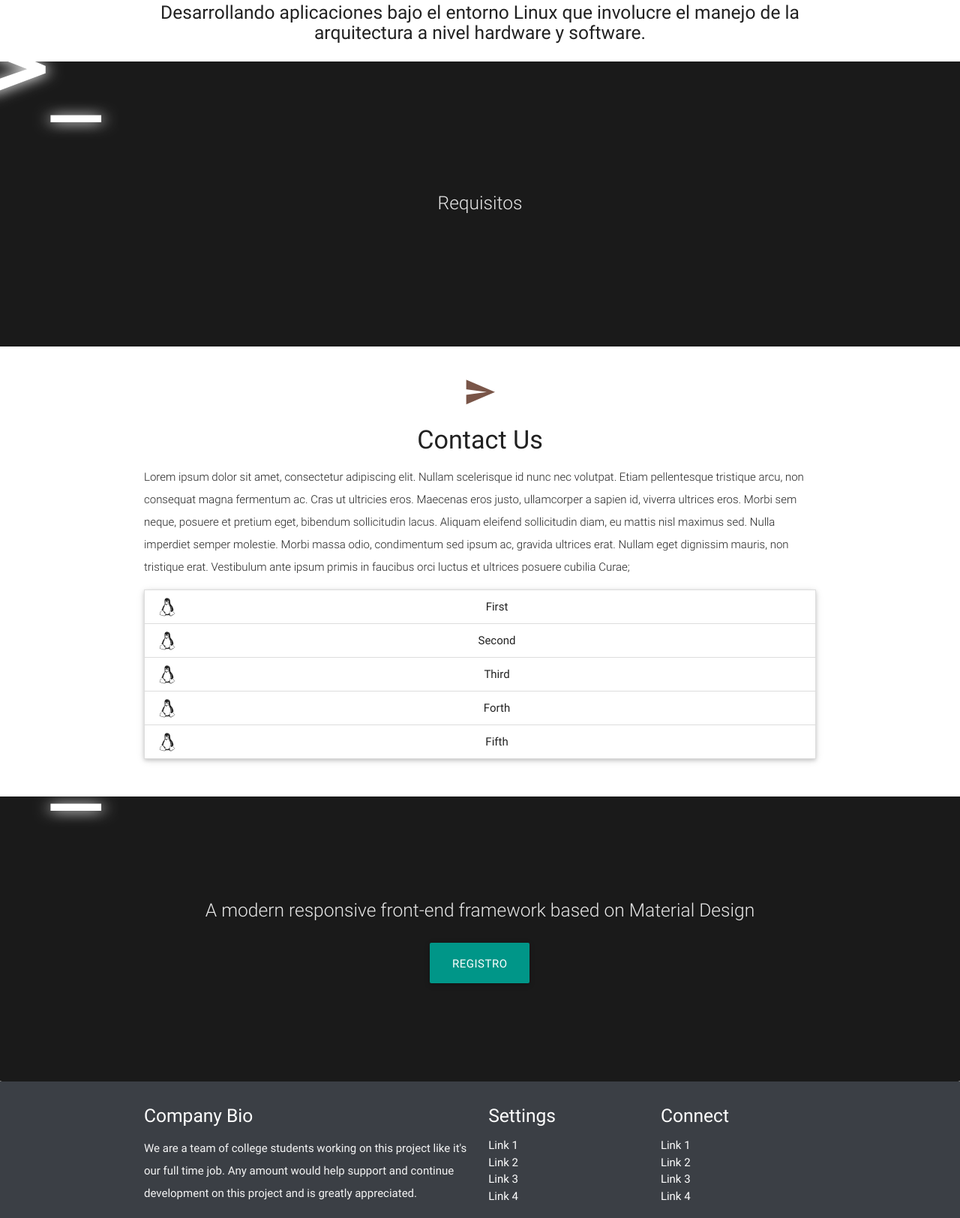
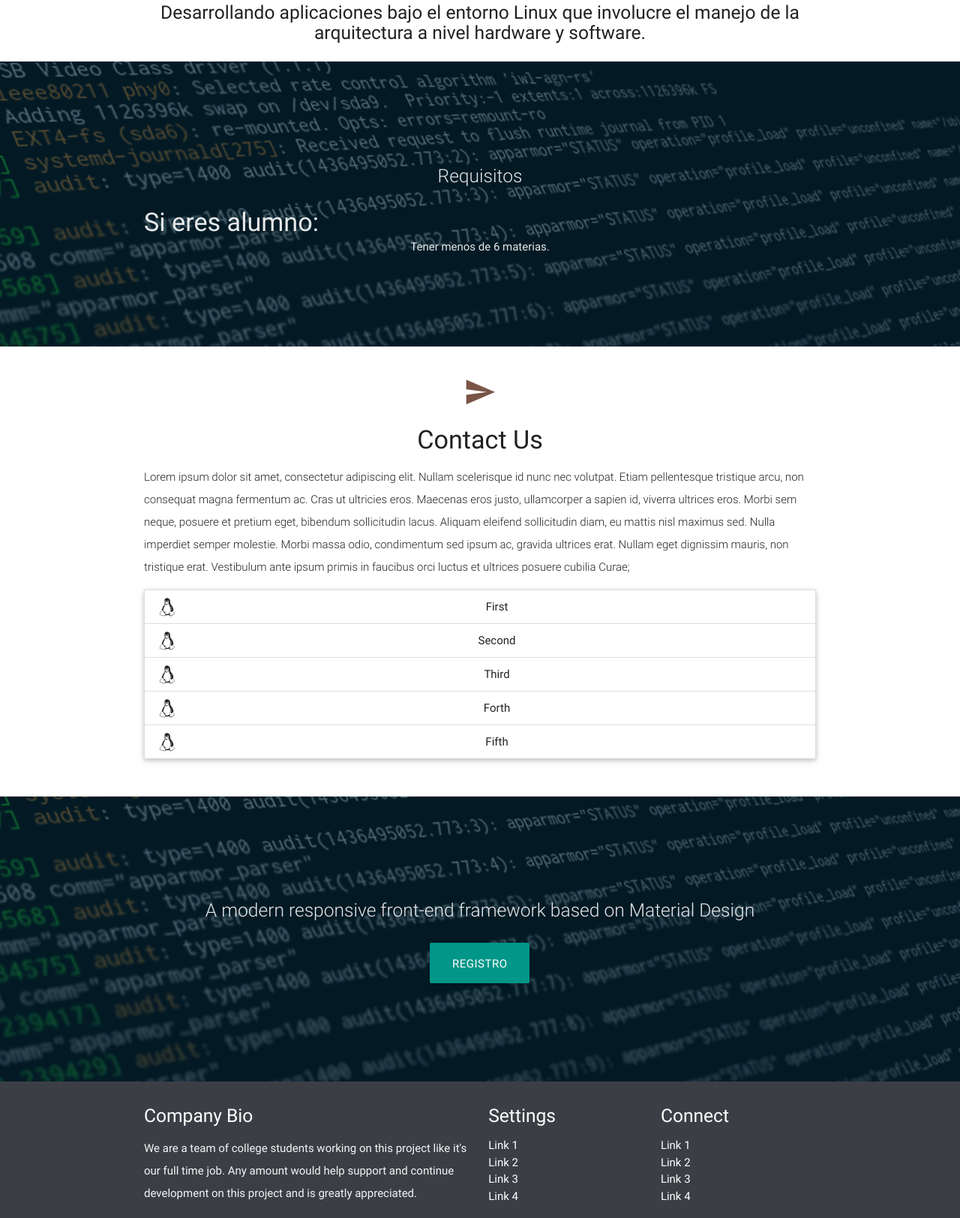
Before and after one commit to Linuxeando/Pagina, a plain HTML site: page preview.html in a window 1280 px wide. Shown: the part 696-2320 px from the top of the page at 75% size. Drawn offline with nearby package versions, Linux system fonts and the light colour scheme.

Commit message:
Nueva imagen

```diff
--- a/preview.html
+++ b/preview.html
@@ -65,9 +65,14 @@
             <div class="row center">
             <h5 class="header col s12 light">Requisitos</h5>
             </div>
+            <h4>Si eres alumno:</h4>
+            <div class="row center">
+                Tener menos de 6 materias.
+            </div>
+
         </div>
         </div>
-        <div class="parallax"><img src="imagenes/interprete.svg" alt="Unsplashed background img 2"></div>
+        <div class="parallax"><img src="imagenes/terminal.png" alt="Unsplashed background img 2"></div>
     </div>
 
     <div class="container">
@@ -117,7 +122,7 @@
             </div>
         </div>
         </div>
-        <div class="parallax"><img src="imagenes/interprete.svg" alt="Unsplashed background img 3"></div>
+        <div class="parallax"><img src="imagenes/terminal.png" alt="Unsplashed background img 3"></div>
     </div>
 
     <footer class="page-footer grey">
```
